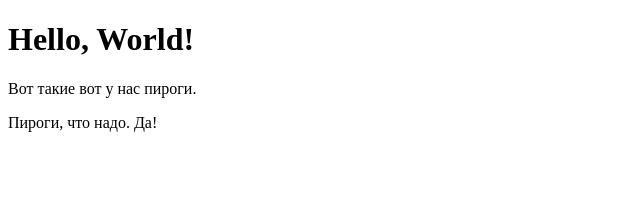
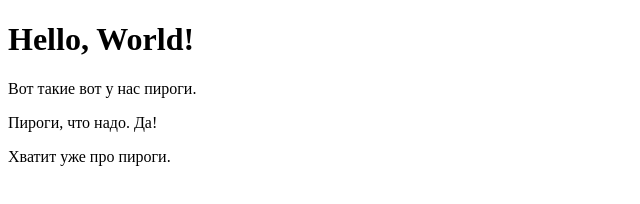
Before and after one commit to webmasterdima/test_repo, a plain HTML site: page index.html in a window 1280 px wide. Shown: the whole page, without its empty margins (0-640 px from the left). Drawn offline with Linux system fonts and the light colour scheme.

Commit message:
Закончили с пирогами

```diff
--- a/index.html
+++ b/index.html
@@ -10,5 +10,6 @@
   <h1>Hello, World!</h1>
   <P>Вот такие вот у нас пироги.</P>
   <P>Пироги, что надо. Да!</P>
+  <p>Хватит уже про пироги.</p>
 </body>
 </html>
```
